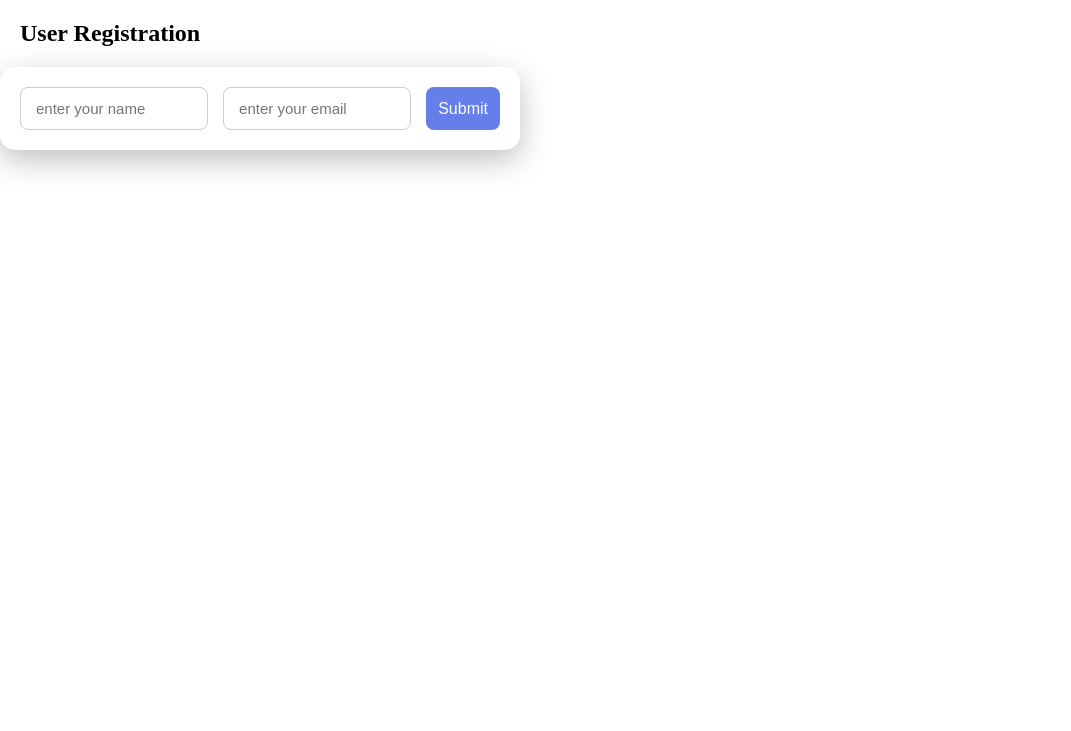
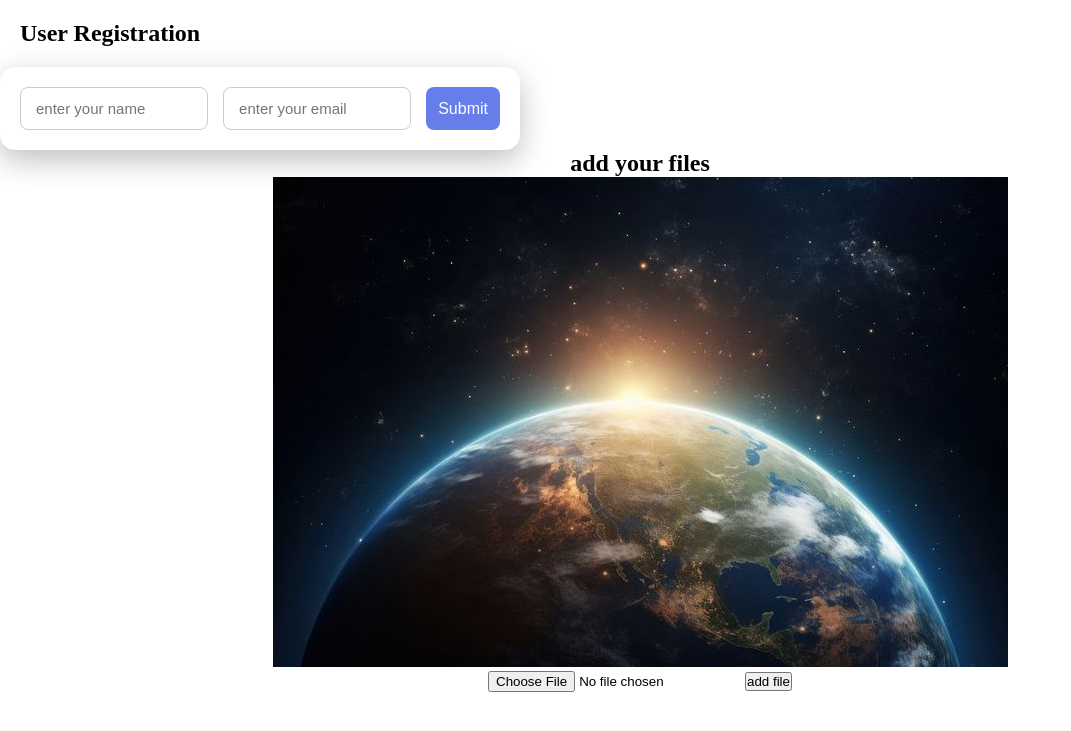
Before and after one commit to Adithya790/flask, a Flask app: page / in a window 1280 px wide. Shown: the top 731 px of the page, without its empty margins (0-1071 px from the left). Run offline with Flask 3, Linux system fonts and the light colour scheme.

Commit message:
files uploaded

```diff
--- a/app.py
+++ b/app.py
@@ -1,6 +1,8 @@
-from flask import Flask, render_template, request,redirect
+from flask import Flask, render_template, request,redirect,send_from_directory
 import sqlite3
+import os
 app = Flask(__name__)
+app.config['UPLOAD_FOLDER'] = 'folder'
 def get_db_connection():
     conn = sqlite3.connect('database.db')
     conn.row_factory = sqlite3.Row
@@ -22,7 +24,7 @@ create_table()
 
 @app.route('/')
 def home():
-    #logic
+
     return render_template('index.html')
 
 @app.route('/about')
@@ -103,9 +105,17 @@ def deleteuser(id):
     conn.close()
     return redirect("/users")
 
+@app.route('/upload',methods = ['POST'])
+def upload_file():
+    file = request.files['file']
+    print(file.filename)
+    file.save(os.path.join(app.config['UPLOAD_FOLDER'],file.filename))
+    return "uploaded"
 
 
-
+@app.route('/view')
+def view_image():
+    return send_from_directory(app.config['UPLOAD_FOLDER'],'halooo.jpg')
 
 
 if __name__=='__main__':
--- a/templates/index.html
+++ b/templates/index.html
@@ -13,5 +13,11 @@
         <input type="email" name="email" placeholder="enter your email">
         <input type="submit" name="add user">
     </form>
+     <h2>add your files</h2>
+     <img src=" http://127.0.0.1:5000/view" alt="">
+    <form action="/upload" method="post" enctype="multipart/form-data">
+        <input type="file" name="file">
+        <input type="submit" value="add file">
+    </form>
 </body>
 </html>
```
Also changed, not shown: folder/halooo.jpg (added).
